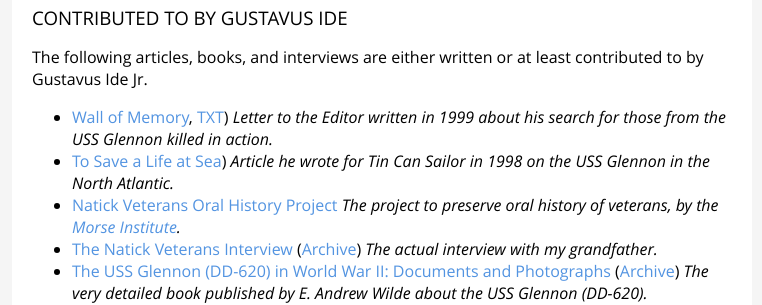
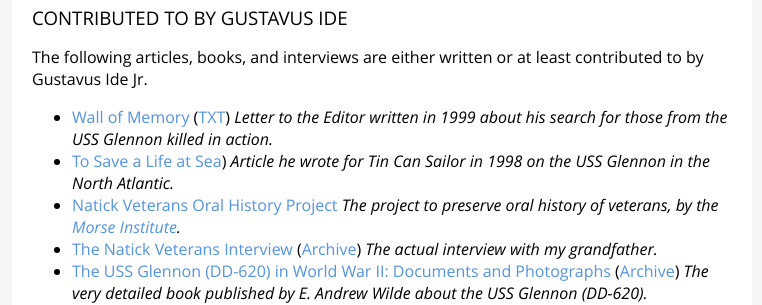
Before and after one commit to mide/mide.io, a Jekyll site: the page built from _posts/2017-05-29-ide-gustavus-us-navy.md, in a window 1280 px wide and 900 px high, scrolled down 4364 px. Shown: the part 154-459 px from the top of the window, without its empty margins (258-1020 px from the left). Built offline with Jekyll 4.4.1, drawn with Linux system fonts in a browser that asks for light colours; Markdown is read by kramdown in place of the engine named in the settings; the table of contents is made by our own code.

Commit message:
Fix Typo (#57)
Fix typo introduced when promoting archive to primary.

```diff
--- a/_posts/2017-05-29-ide-gustavus-us-navy.md
+++ b/_posts/2017-05-29-ide-gustavus-us-navy.md
@@ -59,7 +59,7 @@
 
 The following articles, books, and interviews are either written or at least contributed to by Gustavus Ide Jr.
 
-- [Wall of Memory](https://assets.mide.io/blog/2017-05-29/wall-of-memory.pdf), [TXT](https://assets.mide.io/blog/2017-05-29/wall-of-memory.txt)) _Letter to the Editor written in 1999 about his search for those from the USS Glennon killed in action._
+- [Wall of Memory](https://assets.mide.io/blog/2017-05-29/wall-of-memory.pdf) ([TXT](https://assets.mide.io/blog/2017-05-29/wall-of-memory.txt)) _Letter to the Editor written in 1999 about his search for those from the USS Glennon killed in action._
 - [To Save a Life at Sea](https://assets.mide.io/blog/2017-05-29/to-save-a-life-at-sea.pdf)) _Article he wrote for Tin Can Sailor in 1998 on the USS Glennon in the North Atlantic._
 - [Natick Veterans Oral History Project](https://natickveterans.com/2017/08/10/gustavus-r-ide-jr-gus/) _The project to preserve oral history of veterans, by the [Morse Institute](https://morseinstitute.org)._
 - [The Natick Veterans Interview](https://www.youtube.com/watch?v=3gvff292ovo) ([Archive](https://assets.mide.io/blog/2017-05-29/ide-gustavus-live-interview.mp4)) _The actual interview with my grandfather._
```
